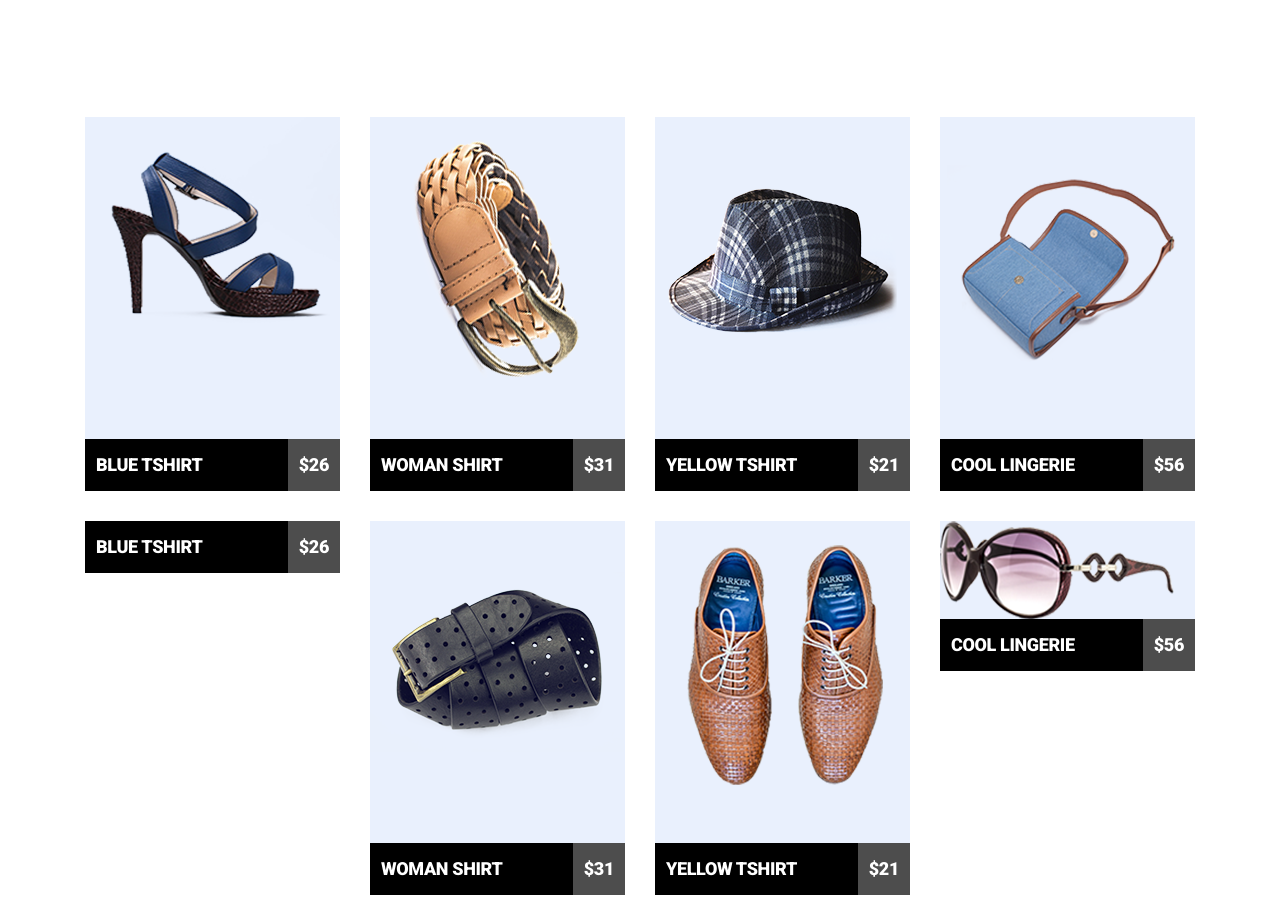
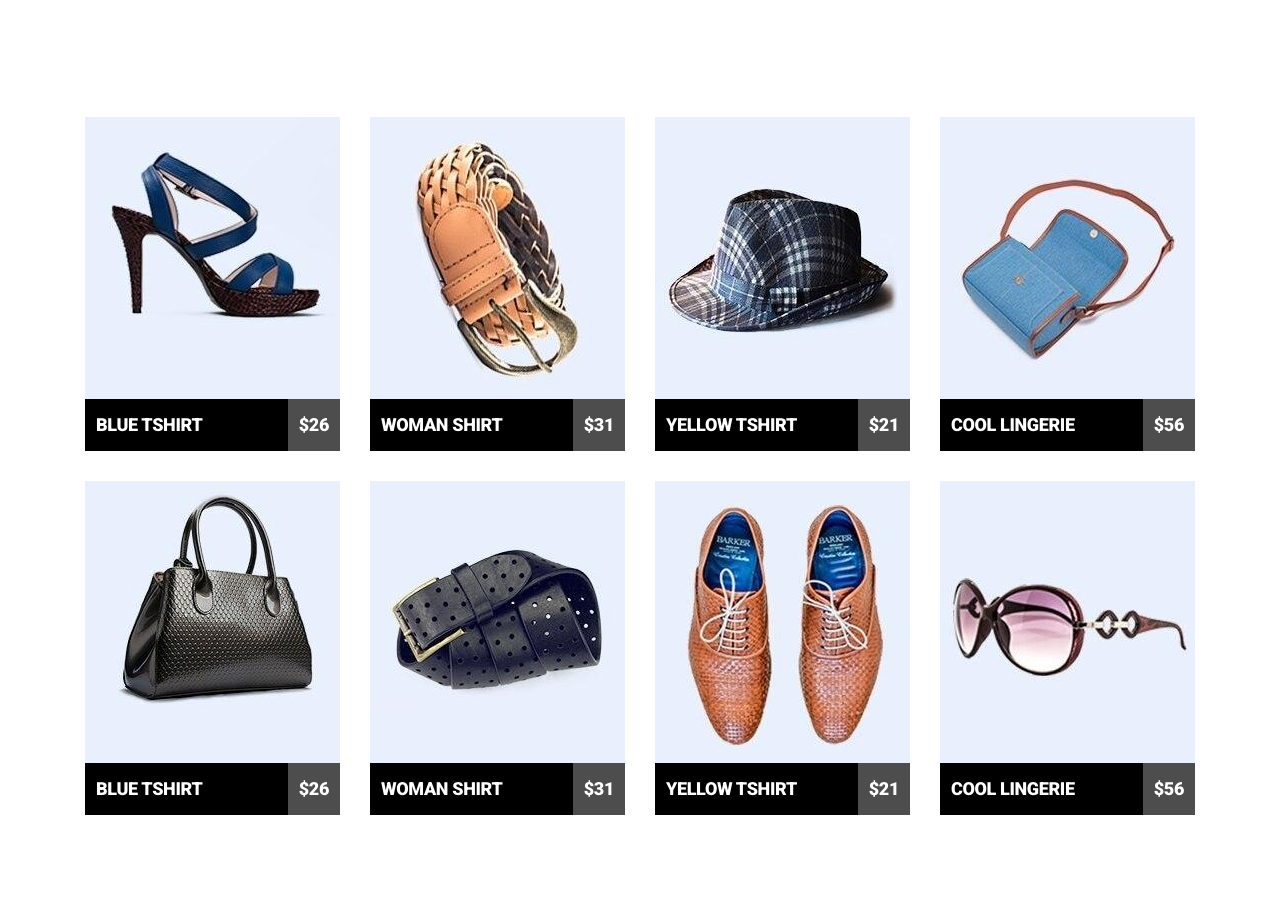
Before and after one commit to zinchenkov/goit-fe-course, a plain HTML site: page module-04/index.html in a window 1280 px wide. Shown: the part 246-1144 px from the top of the page. Drawn offline with nearby package versions, Linux system fonts and the light colour scheme.

Commit message:
module-04

```diff
--- a/module-04/index.html
+++ b/module-04/index.html
@@ -45,7 +45,7 @@
                 <ul class="featured-products-list clearfix">
                     <li class="featured-products-listitem">
                         <a class="featured-products-link" href="#">
-                            <img class="featured-products-image"src="img/p1.png" alt="">
+                            <img class="featured-products-image"src="img/p1-1.jpg" alt="">
                             <div class="product-information clearfix">
                                 <p class="product-info">Blue Tshirt</p>
                                 <p class="product-price">$26</p>
@@ -54,7 +54,7 @@
                     </li>
                     <li class="featured-products-listitem">
                         <a class="featured-products-link" href="#">
-                            <img class="featured-products-image"src="img/p2.png" alt="">
+                            <img class="featured-products-image"src="img/p2-1.jpg" alt="">
                             <div class="product-information clearfix">
                                 <p class="product-info">Woman shirt</p>
                                 <p class="product-price">$31</p>
@@ -63,7 +63,7 @@
                     </li>
                     <li class="featured-products-listitem">
                         <a class="featured-products-link" href="#">
-                            <img class="featured-products-image"src="img/p3.png" alt="">
+                            <img class="featured-products-image"src="img/p3-1.jpg" alt="">
                             <div class="product-information clearfix">
                                 <p class="product-info">Yellow Tshirt</p>
                                 <p class="product-price">$21</p>
@@ -72,7 +72,7 @@
                     </li>
                     <li class="featured-products-listitem">
                         <a class="featured-products-link" href="#">
-                            <img class="featured-products-image"src="img/p4.png" alt="">
+                            <img class="featured-products-image"src="img/p4-1.jpg" alt="">
                             <div class="product-information clearfix">
                                 <p class="product-info">Cool lingerie</p>
                                 <p class="product-price">$56</p>
@@ -81,7 +81,7 @@
                     </li>
                     <li class="featured-products-listitem">
                         <a class="featured-products-link" href="#">
-                            <img class="featured-products-image"src="img/p5.png." alt="">
+                            <img class="featured-products-image"src="img/p5-1.jpg" alt="">
                             <div class="product-information clearfix">
                                 <p class="product-info">Blue Tshirt</p>
                                 <p class="product-price">$26</p>
@@ -90,7 +90,7 @@
                     </li>
                     <li class="featured-products-listitem">
                         <a class="featured-products-link" href="#">
-                            <img class="featured-products-image"src="img/p6.png" alt="">
+                            <img class="featured-products-image"src="img/p6-1.jpg" alt="">
                             <div class="product-information clearfix">
                                 <p class="product-info">Woman shirt</p>
                                 <p class="product-price">$31</p>
@@ -99,7 +99,7 @@
                     </li>
                     <li class="featured-products-listitem">
                         <a class="featured-products-link" href="#">
-                            <img class="featured-products-image"src="img/p7.png" alt="">
+                            <img class="featured-products-image"src="img/p7-1.jpg" alt="">
                             <div class="product-information clearfix">
                                 <p class="product-info">Yellow Tshirt</p>
                                 <p class="product-price">$21</p>
@@ -108,7 +108,7 @@
                     </li>
                     <li class="featured-products-listitem">
                         <a class="featured-products-link" href="#">
-                            <img class="featured-products-image"src="img/p8.png" alt="">
+                            <img class="featured-products-image"src="img/p8-1.jpg" alt="">
                             <div class="product-information clearfix">
                                 <p class="product-info">Cool lingerie</p>
                                 <p class="product-price">$56</p>
```
Also changed, not shown: module-04/img/p1-1.jpg (added), module-04/img/p1.png (deleted), module-04/img/p2-1.jpg (added), module-04/img/p2.png (deleted), module-04/img/p3-1.jpg (added), module-04/img/p3.png (deleted), module-04/img/p4-1.jpg (added), module-04/img/p4.png (deleted), module-04/img/p5-1.jpg (added), module-04/img/p5.png (deleted), module-04/img/p6-1.jpg (added), module-04/img/p6.png (deleted), module-04/img/p7-1.jpg (added), module-04/img/p7.png (deleted), 2 more files.
